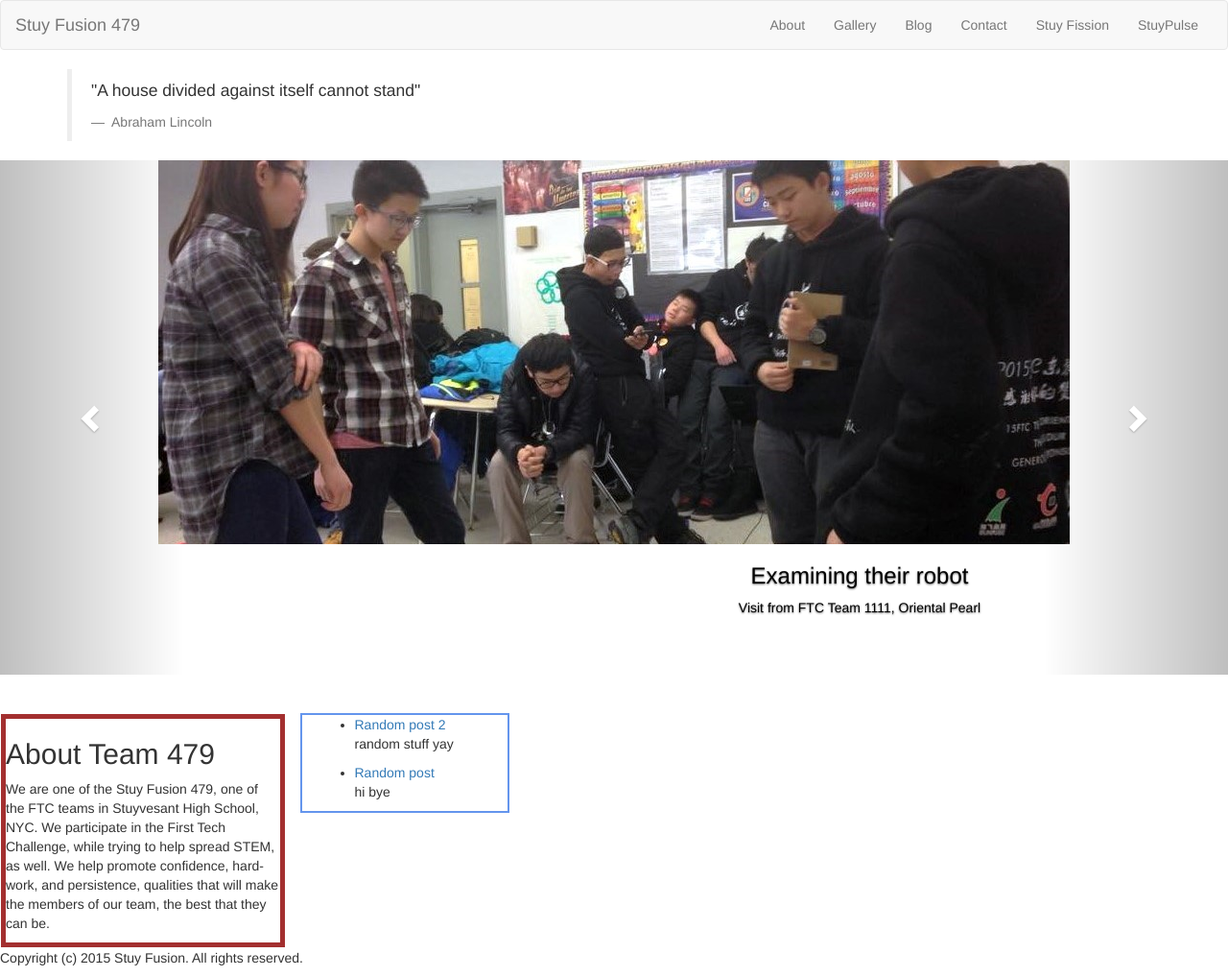
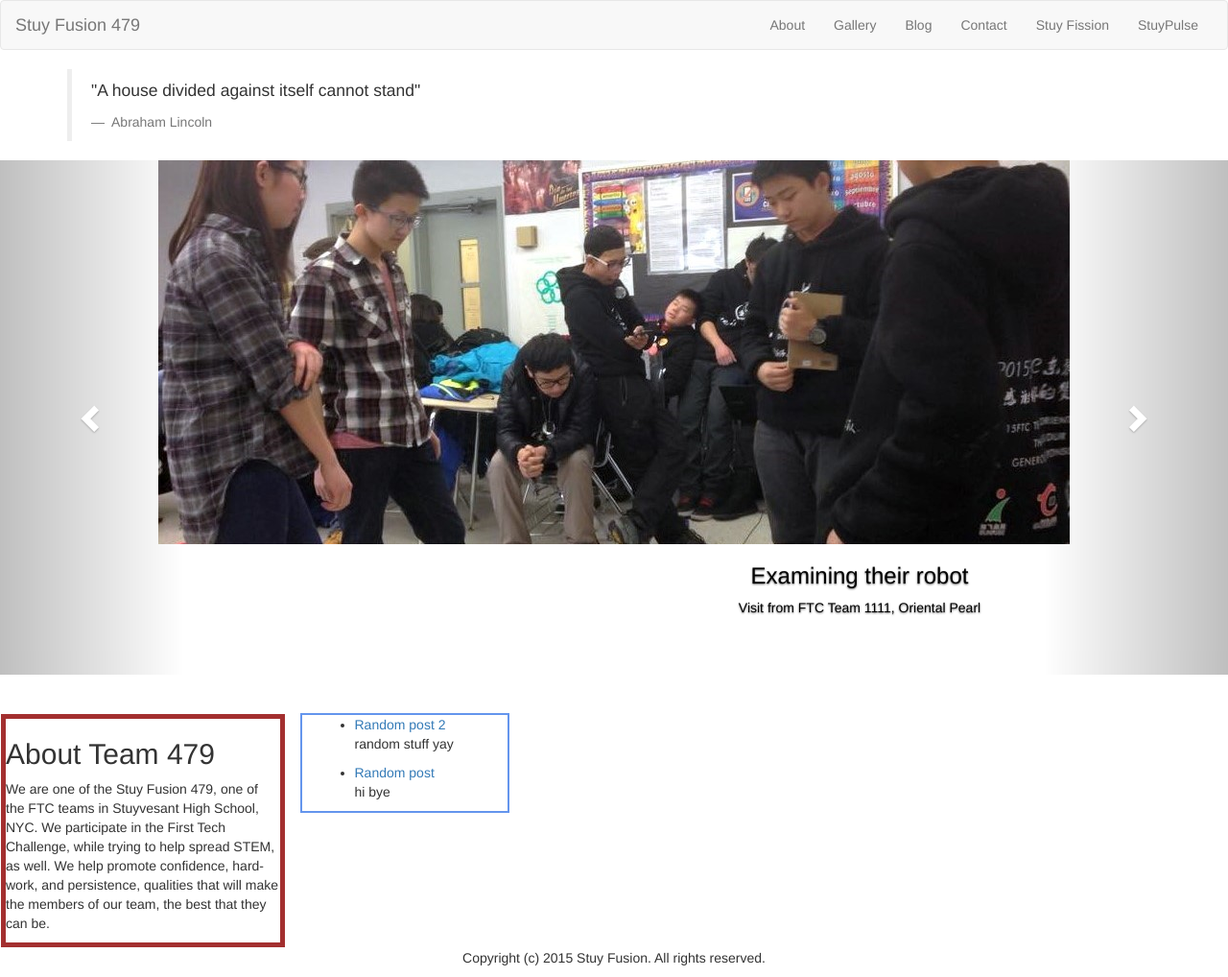
Before and after one commit to stuyfusion/stuyfusion.github.io, a Jekyll site: the page built from index.html, in a window 1280 px wide. Shown: the whole page at 96% size. Built offline with Jekyll 4.4.1, drawn with Linux system fonts in a browser that asks for light colours; nearby versions of some CDN libraries.

Commit message:
Update footer.html

```diff
--- a/_includes/footer.html
+++ b/_includes/footer.html
@@ -1,5 +1,5 @@
 <footer class="site-footer">
-<p>Copyright (c) 2015 Stuy Fusion. All rights reserved.</p>
+<p style="text-align:center;">Copyright (c) 2015 Stuy Fusion. All rights reserved.</p>
   <div class="wrapper">
 
    	<script src="https://ajax.googleapis.com/ajax/libs/jquery/1.11.2/jquery.min.js"></script>
```
